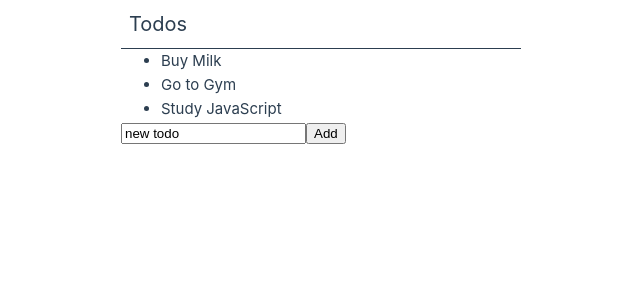
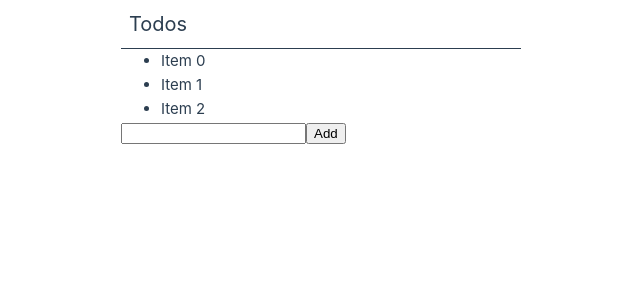
Before and after one commit to Dosa2021/vue-3-todo, a Vue app in the folder vue-project/: page / in a window 1280 px wide. Shown: the top 300 px of the page, without its empty margins (319-959 px from the left). Built offline with nearby package versions, Linux system fonts and the light colour scheme.

Commit message:
空文字,スペースが入らないように

```diff
--- a/vue-project/src/App.vue
+++ b/vue-project/src/App.vue
@@ -6,19 +6,41 @@ import { reactive, ref } from 'vue';
 //   'Go to Gym',
 //   'Study JavaScript'
 // ]
+// const todos = reactive([
+//   'Buy Milk',
+//   'Go to Gym',
+//   'Study JavaScript'
+// ]);
 const todos = reactive([
-  'Buy Milk',
-  'Go to Gym',
-  'Study JavaScript'
+  {
+    id: crypto.randomUUID(),
+    title: 'Item 0'
+  },
+  {
+    id: crypto.randomUUID(),
+    title: 'Item 1'
+  },
+  {
+    id: crypto.randomUUID(),
+    title: 'Item 2'
+  },
 ]);
 
 // const newTodo = 'new todo';
-const newTodo = ref('new todo');
+const newTodo = ref('');
 
 function addTodo(e) {
+  if (newTodo.value.trim() === '') {
+    return;
+  }
+
   e.preventDefault();
   // alert(newTodo.value);
-  todos.push(newTodo.value)
+  todos.push({
+    id: crypto.randomUUID(),
+    title: newTodo.value
+  })
+  newTodo.value = '';
 }
 
 function handleInput(e) {
@@ -30,7 +52,7 @@ function handleInput(e) {
   <div class="container">
     <h1>Todos</h1>
     <ul>
-      <li v-for="todo in todos">{{ todo }}</li>
+      <li v-for="todo in todos">{{ todo.title }}</li>
     </ul>
     <form @submit="addTodo">
       <!-- <input type="text" :value="newTodo" @input="handleInput"> -->
```
